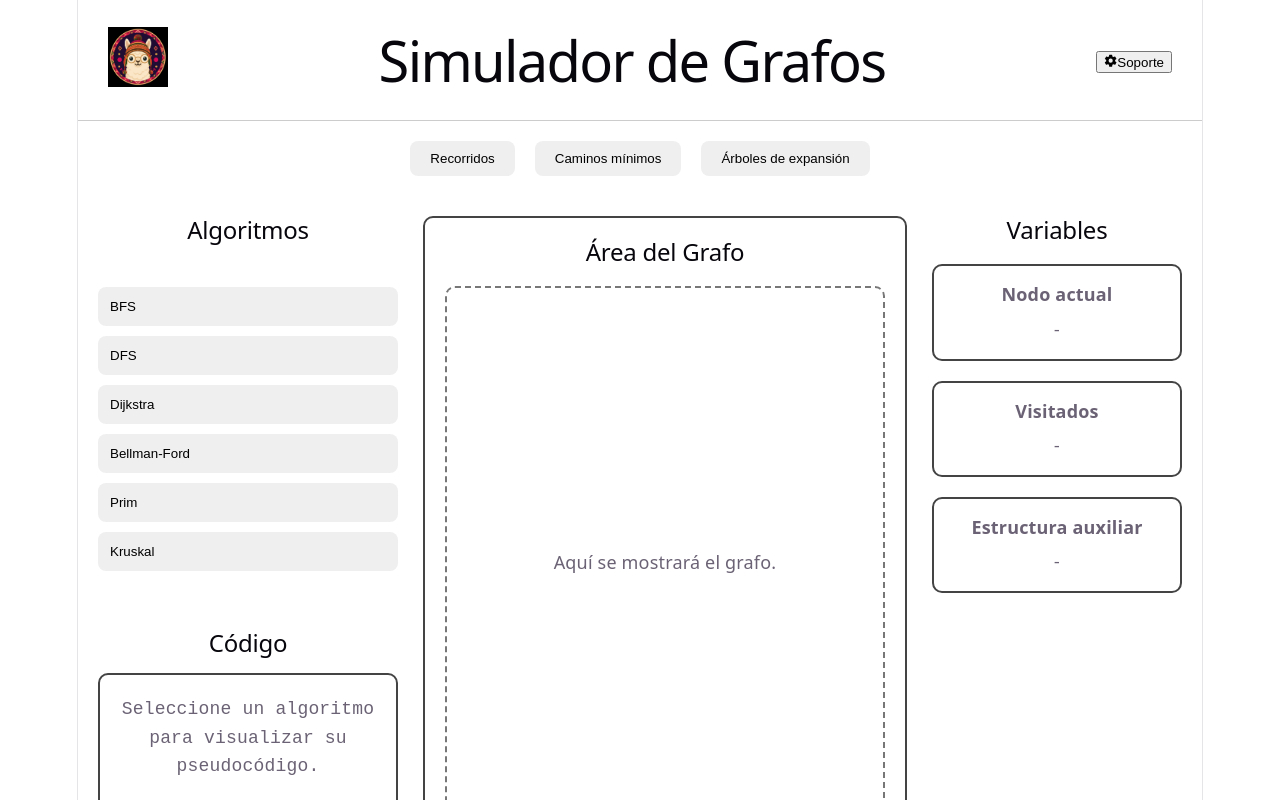
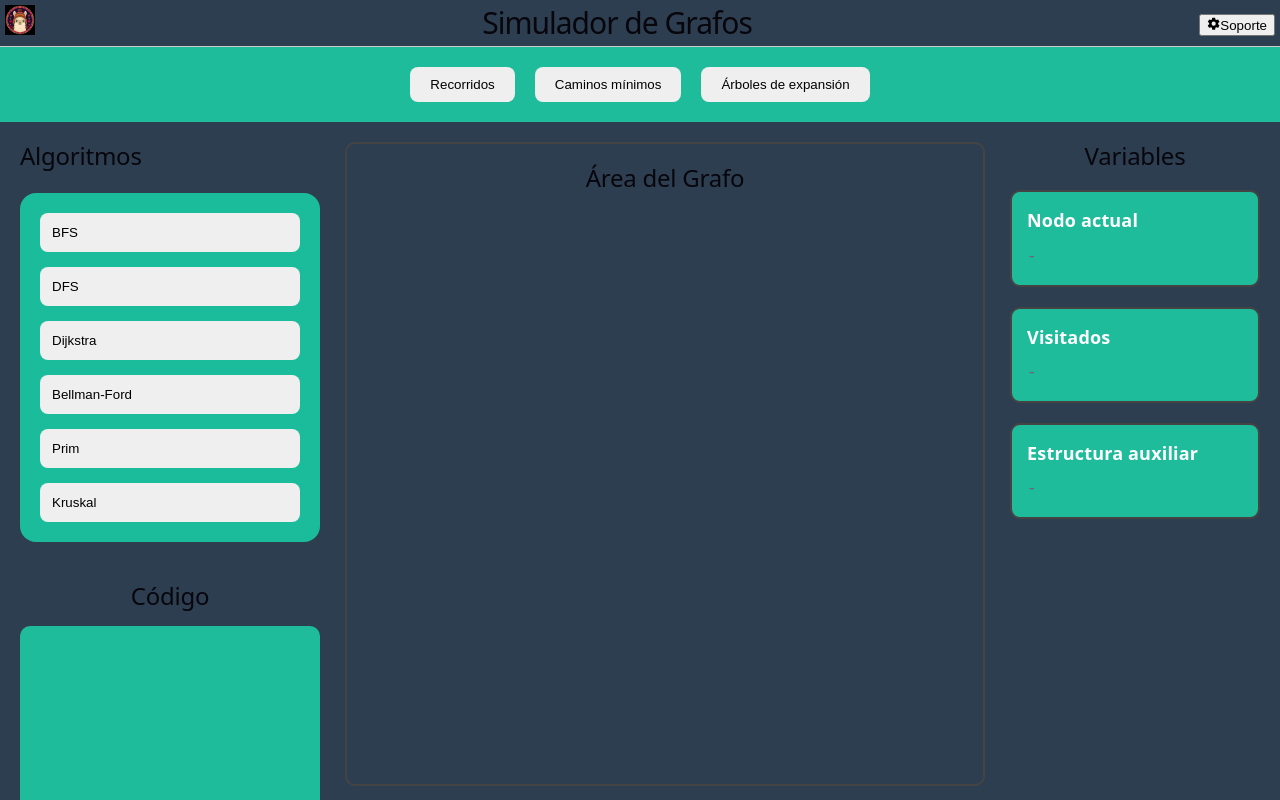
Before and after one commit to 245573-spec/Simulador-de-grafos, a React (Vite) app: page / in a window 1280 px wide. Shown: the top 800 px of the page. Built offline with nearby package versions, Linux system fonts and the light colour scheme.

Commit message:
feat: modelo pruba 1

```diff
--- a/src/index.css
+++ b/src/index.css
@@ -52,18 +52,17 @@
 
 body {
   margin: 0;
+
 }
 
 #root {
-  width: 1126px;
-  max-width: 100%;
-  margin: 0 auto;
-  text-align: center;
-  border-inline: 1px solid var(--border);
-  min-height: 100svh;
-  display: flex;
-  flex-direction: column;
-  box-sizing: border-box;
+    width: 100%;
+    min-height: 100vh;
+
+    display: flex;
+    flex-direction: column;
+
+    box-sizing: border-box;
 }
 
 h1,
@@ -74,14 +73,18 @@ h2 {
 }
 
 h1 {
-  font-size: 56px;
-  letter-spacing: -1.68px;
-  margin: 32px 0;
-  @media (max-width: 1024px) {
-    font-size: 36px;
-    margin: 20px 0;
-  }
+    font-size: 30px;
+    letter-spacing: -1px;
+    margin: 0;
 }
+
+@media (max-width: 1024px) {
+    h1 {
+        font-size: 24px;
+        margin: 0;
+    }
+}
+
 h2 {
   font-size: 24px;
   line-height: 118%;
@@ -94,7 +97,9 @@ h2 {
 p {
   margin: 0;
 }
-
+h3 {
+    color: white;
+}
 code,
 .counter {
   font-family: var(--mono);
--- a/src/view/canvas/GraphCanvas.jsx
+++ b/src/view/canvas/GraphCanvas.jsx
@@ -13,9 +13,9 @@ function GraphCanvas() {
 
             <h2>Área del Grafo</h2>
 
-            <div className="canvas-container">
+            <canvas Name="canvas-container">
                 Aquí se mostrará el grafo.
-            </div>
+            </canvas>
 
         </main>
 
--- a/src/view/components/CodeViewer.jsx
+++ b/src/view/components/CodeViewer.jsx
@@ -10,9 +10,6 @@ function CodeViewer() {
 
             <div className="code-container">
 
-                <p>
-                    Seleccione un algoritmo para visualizar su pseudocódigo.
-                </p>
 
             </div>
 
--- a/src/view/components/Sidebar.jsx
+++ b/src/view/components/Sidebar.jsx
@@ -13,33 +13,25 @@ function Sidebar() {
 
     <h2>Algoritmos</h2>
 
-    <ul className="algorithm-list">
+    <div className="algorithm-container">
 
-    <li>
-        <button>BFS</button>
-    </li>
+        <ul className="algorithm-list">
 
-    <li>
-        <button>DFS</button>
-    </li>
+            <li><button>BFS</button></li>
 
-    <li>
-        <button>Dijkstra</button>
-    </li>
+            <li><button>DFS</button></li>
 
-    <li>
-        <button>Bellman-Ford</button>
-    </li>
+            <li><button>Dijkstra</button></li>
 
-    <li>
-        <button>Prim</button>
-    </li>
+            <li><button>Bellman-Ford</button></li>
 
-    <li>
-        <button>Kruskal</button>
-    </li>
+            <li><button>Prim</button></li>
 
-</ul>
+            <li><button>Kruskal</button></li>
+
+        </ul>
+
+    </div>
 
 </aside>
 
--- a/src/view/styles/CategoryTabs.css
+++ b/src/view/styles/CategoryTabs.css
@@ -9,7 +9,7 @@
 .category-tabs{
 
     display:flex;
-
+    background-color: #1EBC9B;
     justify-content:center;
 
     gap:20px;
--- a/src/view/styles/CodeViewer.css
+++ b/src/view/styles/CodeViewer.css
@@ -15,10 +15,10 @@
 
 }
 .code-container{
-
+    background-color: #1EBC9B;
     min-height:220px;
 
-    border:2px solid #444;
+    border:2px white;
 
     border-radius:10px;
 
--- a/src/view/styles/Header.css
+++ b/src/view/styles/Header.css
@@ -1,13 +1,13 @@
 .logo {
-    height: 60px;
+    height: 30px;
     width: auto;
 }
 .header {
     display: flex;
     justify-content: space-between;
     align-items: center;
-
-    padding: 15px 30px;
+    background-color: #2D3E50;
+    padding: 5px 5px;
 
     border-bottom: 1px solid #ccc;
 }
--- a/src/view/styles/MainPage.css
+++ b/src/view/styles/MainPage.css
@@ -12,7 +12,7 @@
 .workspace{
 
     display:flex;
-
+    background-color: #2D3E50;
     gap:25px;
 
     padding:20px;
--- a/src/view/styles/Sidebar.css
+++ b/src/view/styles/Sidebar.css
@@ -3,20 +3,14 @@
     flex-direction: column;
     gap: 15px;
 }
-.algorithm-list{
+.algorithm-list {
+    list-style: none;
+    margin: 0;
+    padding: 0;
 
-    list-style:none;
-
-    padding:0;
-
-    margin-top:20px;
-
-    display:flex;
-
-    flex-direction:column;
-
-    gap:10px;
-
+    display: flex;
+    flex-direction: column;
+    gap: 15px;
 }
 .algorithm-list button{
 
@@ -38,3 +32,9 @@
     background:#333;
 
 }
+.algorithm-container {
+    background: #1BBC9B;
+    border-radius: 16px;
+    overflow: hidden;
+    padding: 20px;
+}
--- a/src/view/styles/VariablePanel.css
+++ b/src/view/styles/VariablePanel.css
@@ -19,7 +19,7 @@
 .variable-card{
 
     border:2px solid #444;
-
+    background-color: #1EBC9B;
     border-radius:10px;
 
     padding:15px;
```
